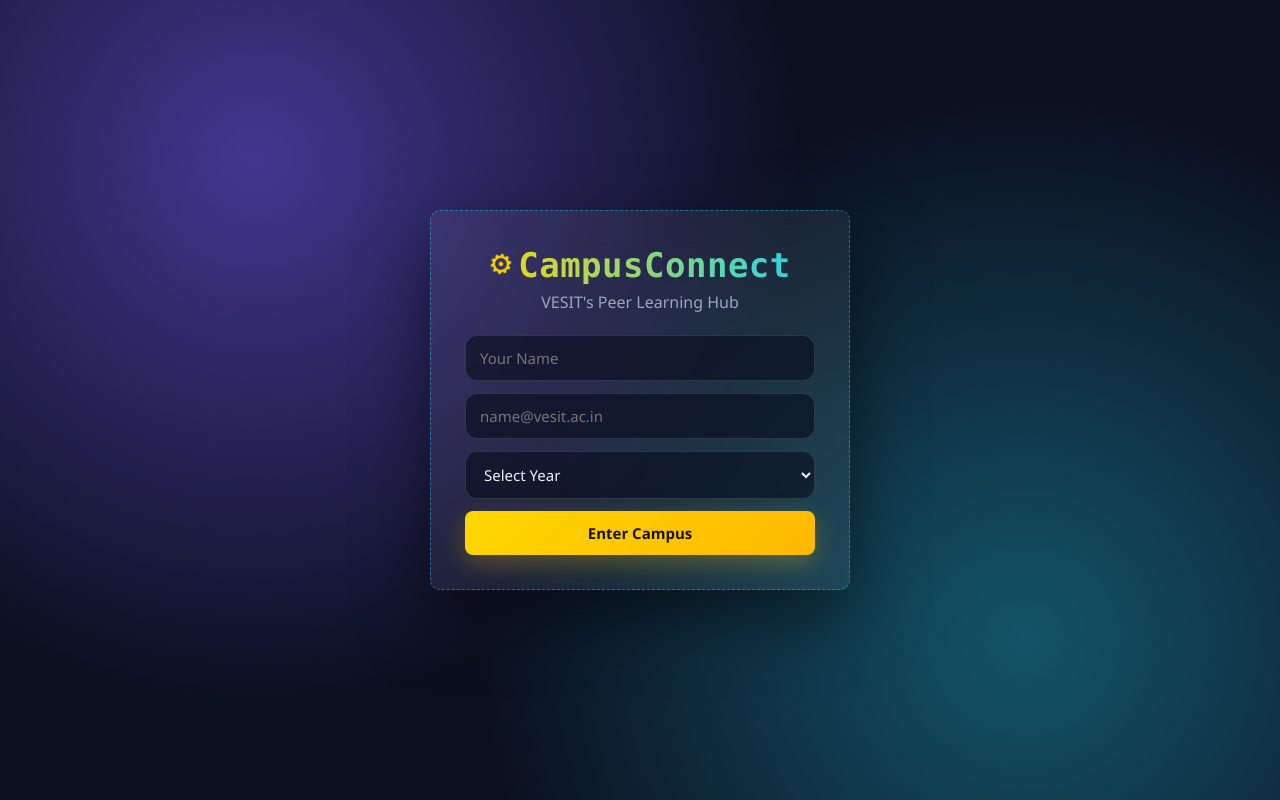
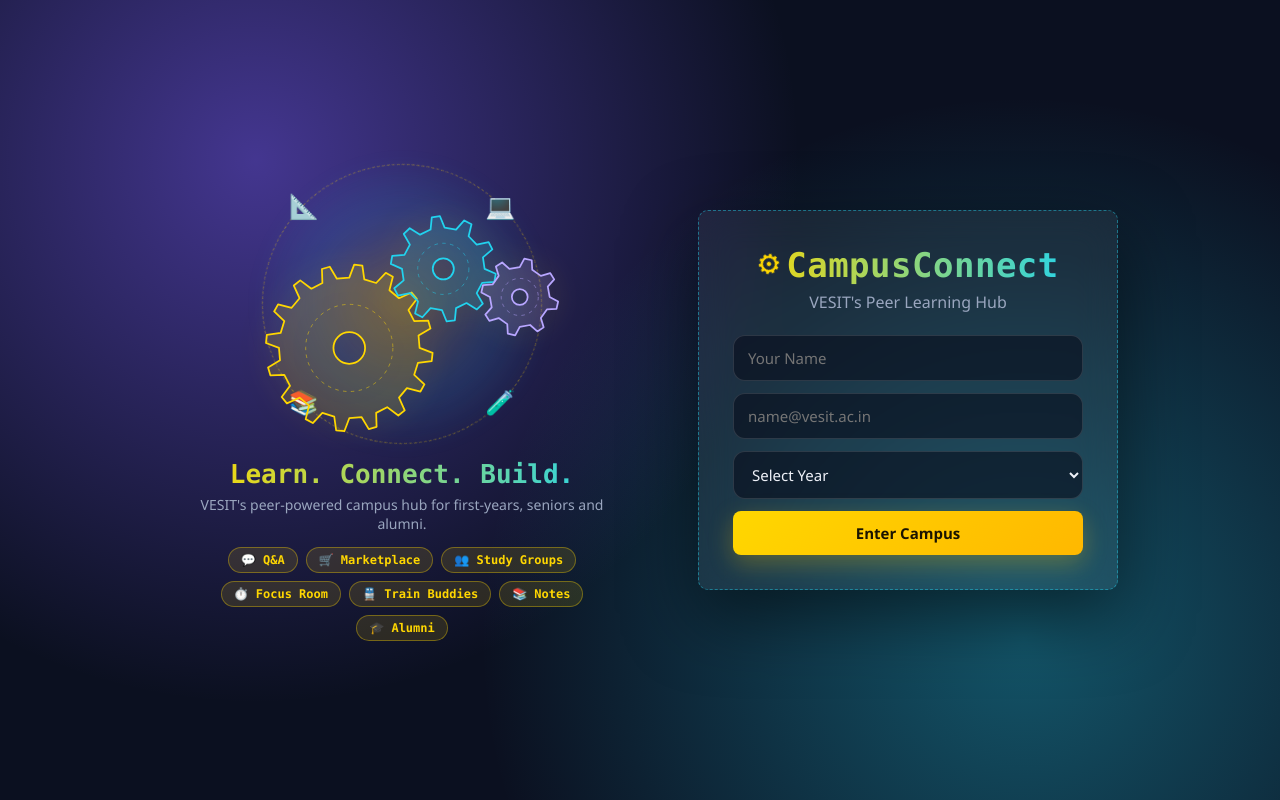
Before and after one commit to sahildulanii27-code/campusconnect, a plain HTML site: page index.html in a window 1280 px wide. Drawn offline with Linux system fonts and the light colour scheme.

Commit message:
final design

```diff
--- a/index.html
+++ b/index.html
@@ -40,12 +40,13 @@
                     <button class="nav-tab active" onclick="switchTab('qa')"><span class="icon">💬</span> Q&A</button>
                     <button class="nav-tab" onclick="switchTab('marketplace')"><span class="icon">🛒</span> Marketplace</button>
                     <button class="nav-tab" onclick="switchTab('groups')"><span class="icon">👥</span> Study Groups</button>
-                    <button class="nav-tab" onclick="switchTab('profile')"><span class="icon">👤</span> Profile</button>
+
                     <button class="nav-tab" onclick="switchTab('focus')"><span class="icon">⏱️</span> Focus Room</button>
                     <button class="nav-tab" onclick="switchTab('train')"><span class="icon">🚆</span> Train Buddies</button>
                   <button class="nav-tab" onclick="switchTab('notes')"><span class="icon">📚</span> Notes &amp; Papers</button>
                    <button class="nav-tab" onclick="switchTab('alumni')"><span class="icon">🎓</span> Alumni</button>
-                  <button class="nav-tab logout" onclick="handleLogout()"><span class="icon">🚪</span> Logout</button>
+                  <button class="nav-tab" onclick="switchTab('profile')"><span class="icon">👤</span> Profile</button>
+                   <button class="nav-tab logout" onclick="handleLogout()"><span class="icon">🚪</span> Logout</button>
                 </nav>
             </div>
         </header>
--- a/script.js
+++ b/script.js
@@ -505,3 +505,37 @@
 persist();
 renderAlumni();
 renderProfile();
+/* ===== HOME HERO PANEL ===== */
+(function () {
+  function gearPath(teeth, ro, ri, rh) {
+    const step = 2 * Math.PI / teeth;
+    const pt = (r, a) => (r * Math.cos(a)).toFixed(1) + "," + (r * Math.sin(a)).toFixed(1);
+    let d = "";
+    for (let i = 0; i < teeth; i++) {
+      const a = i * step;
+      d += (i ? "L" : "M") + pt(ri, a) + " L" + pt(ro, a + step * 0.15) + " L" + pt(ro, a + step * 0.4) + " L" + pt(ri, a + step * 0.55) + " ";
+    }
+    return d + "Z M" + rh + ",0 A" + rh + "," + rh + " 0 1 0 " + (-rh) + ",0 A" + rh + "," + rh + " 0 1 0 " + rh + ",0 Z";
+  }
+  function gear(x, y, teeth, ro, ri, rh, dur, rev, color) {
+    return '<g transform="translate(' + x + ',' + y + ')"><g>' +
+      '<animateTransform attributeName="transform" type="rotate" from="' + (rev ? 360 : 0) + '" to="' + (rev ? 0 : 360) + '" dur="' + dur + 's" repeatCount="indefinite"/>' +
+      '<path d="' + gearPath(teeth, ro, ri, rh) + '" fill="' + color + '" fill-opacity=".14" stroke="' + color + '" stroke-width="2" stroke-linejoin="round" fill-rule="evenodd"/>' +
+      '<circle r="' + (ri * 0.62).toFixed(1) + '" fill="none" stroke="' + color + '" stroke-opacity=".55" stroke-dasharray="4 5"/>' +
+      '</g></g>';
+  }
+  const svg = '<svg viewBox="0 0 420 330" xmlns="http://www.w3.org/2000/svg">' +
+    gear(150, 215, 16, 95, 80, 18, 14, false, "#FFD700") +
+    gear(257, 125, 10, 60, 47, 12, 8.75, true, "#22d3ee") +
+    gear(344, 157, 8, 44, 34, 9, 7, false, "#b8a6ff") +
+    '</svg>';
+  const hero = document.createElement("div");
+  hero.className = "hero";
+  hero.innerHTML =
+    '<div class="hero-stage"><div class="orbit"><span>💻</span><span>🧪</span><span>📚</span><span>📐</span></div>' + svg + '</div>' +
+    '<h2>Learn. Connect. Build.</h2>' +
+    "<p>VESIT's peer-powered campus hub for first-years, seniors and alumni.</p>" +
+    '<div class="hero-chips"><span>💬 Q&amp;A</span><span>🛒 Marketplace</span><span>👥 Study Groups</span><span>⏱️ Focus Room</span><span>🚆 Train Buddies</span><span>📚 Notes</span><span>🎓 Alumni</span></div>';
+  const ov = $("auth-overlay");
+  ov.insertBefore(hero, ov.querySelector(".auth-container"));
+})();
--- a/style.css
+++ b/style.css
@@ -147,3 +147,28 @@
 #f-clock{text-shadow:0 0 22px rgba(255,215,0,.55)}
 .footer p::before{content:"⚙ ";color:var(--y)}
 .log{border-left:3px solid var(--t);font-family:ui-monospace,Menlo,monospace;font-size:13px}
+/* ===== HOME HERO PANEL ===== */
+.auth-overlay.active{gap:56px;padding:0 4vw}
+.hero{position:relative;z-index:2;width:min(480px,44vw);padding:24px;border-radius:10px;background:var(--card);border:1px dashed rgba(34,211,238,.45);backdrop-filter:blur(14px);text-align:center;animation:pop .6s}
+.hero::before,.hero::after{content:"";position:absolute;width:16px;height:16px;border:2px solid var(--y);pointer-events:none}
+.hero::before{top:-2px;left:-2px;border-right:0;border-bottom:0}
+.hero::after{bottom:-2px;right:-2px;border-left:0;border-top:0}
+.hero-stage{position:relative;height:290px;display:flex;align-items:center;justify-content:center}
+.hero-stage svg{position:relative;width:100%;height:100%;filter:drop-shadow(0 0 14px rgba(255,215,0,.3))}
+.orbit{position:absolute;width:280px;height:280px;border-radius:50%;border:1px dashed rgba(255,215,0,.35);animation:ccgear 40s linear infinite}
+.orbit span{position:absolute;width:30px;height:30px;font-size:24px;text-align:center;line-height:30px;animation:ccgearrev 40s linear infinite}
+.orbit span:nth-child(1){top:-15px;left:calc(50% - 15px)}
+.orbit span:nth-child(2){right:-15px;top:calc(50% - 15px)}
+.orbit span:nth-child(3){bottom:-15px;left:calc(50% - 15px)}
+.orbit span:nth-child(4){left:-15px;top:calc(50% - 15px)}
+.hero h2{font-family:ui-monospace,Menlo,monospace;font-size:26px;margin:10px 0 6px;background:linear-gradient(90deg,var(--y),var(--t));-webkit-background-clip:text;background-clip:text;color:transparent}
+.hero p{color:var(--mu);font-size:14px;margin-bottom:14px}
+.hero-chips{display:flex;flex-wrap:wrap;gap:8px;justify-content:center}
+.hero-chips span{padding:5px 12px;border-radius:999px;font-size:12px;font-weight:700;font-family:ui-monospace,Menlo,monospace;background:rgba(255,215,0,.12);color:var(--y);border:1px solid rgba(255,215,0,.35)}
+@keyframes ccgear{to{transform:rotate(360deg)}}
+@keyframes ccgearrev{to{transform:rotate(-360deg)}}
+@media(max-width:900px){.hero{display:none}}
+/* merge hero with background */
+.hero{background:transparent;border:none;backdrop-filter:none;-webkit-backdrop-filter:none;box-shadow:none}
+.hero::before,.hero::after{display:none}
+.hero-stage::before{content:"";position:absolute;width:300px;height:300px;border-radius:50%;background:radial-gradient(circle,rgba(255,215,0,.18),rgba(34,211,238,.1) 45%,transparent 70%);filter:blur(8px)}
```
